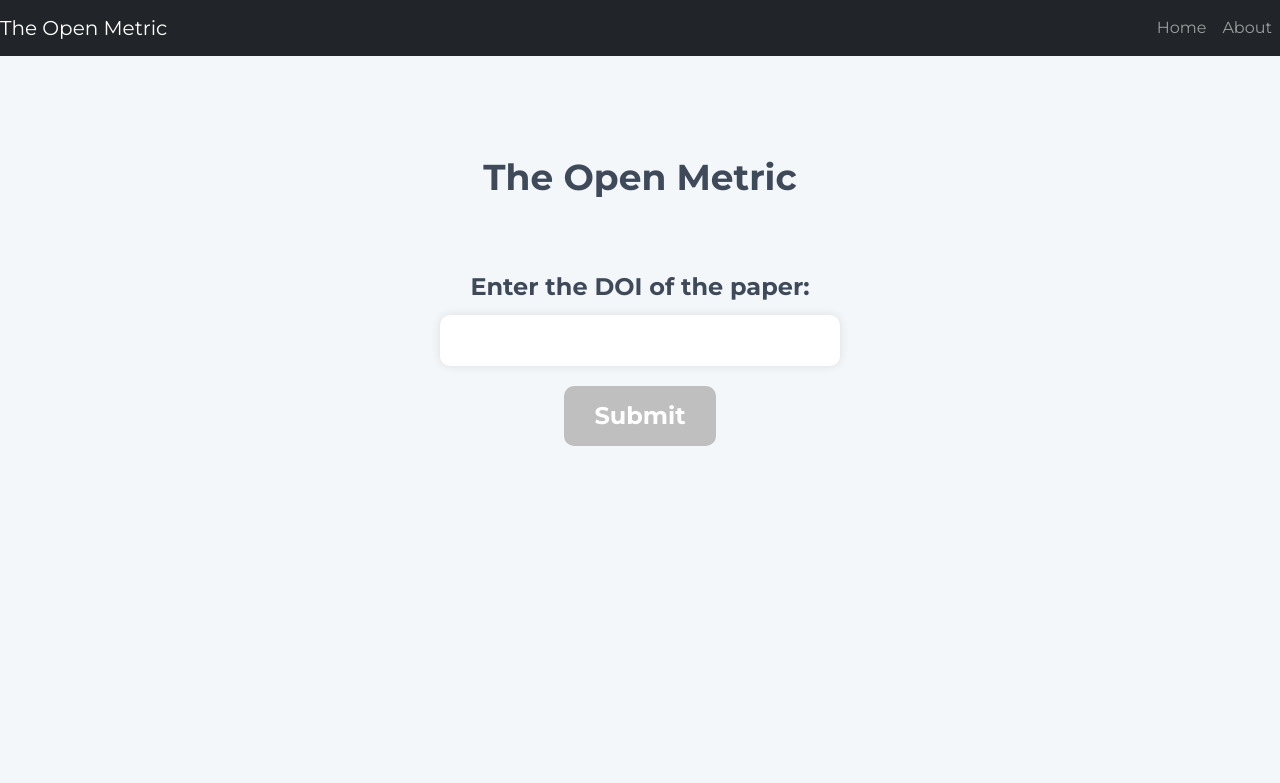
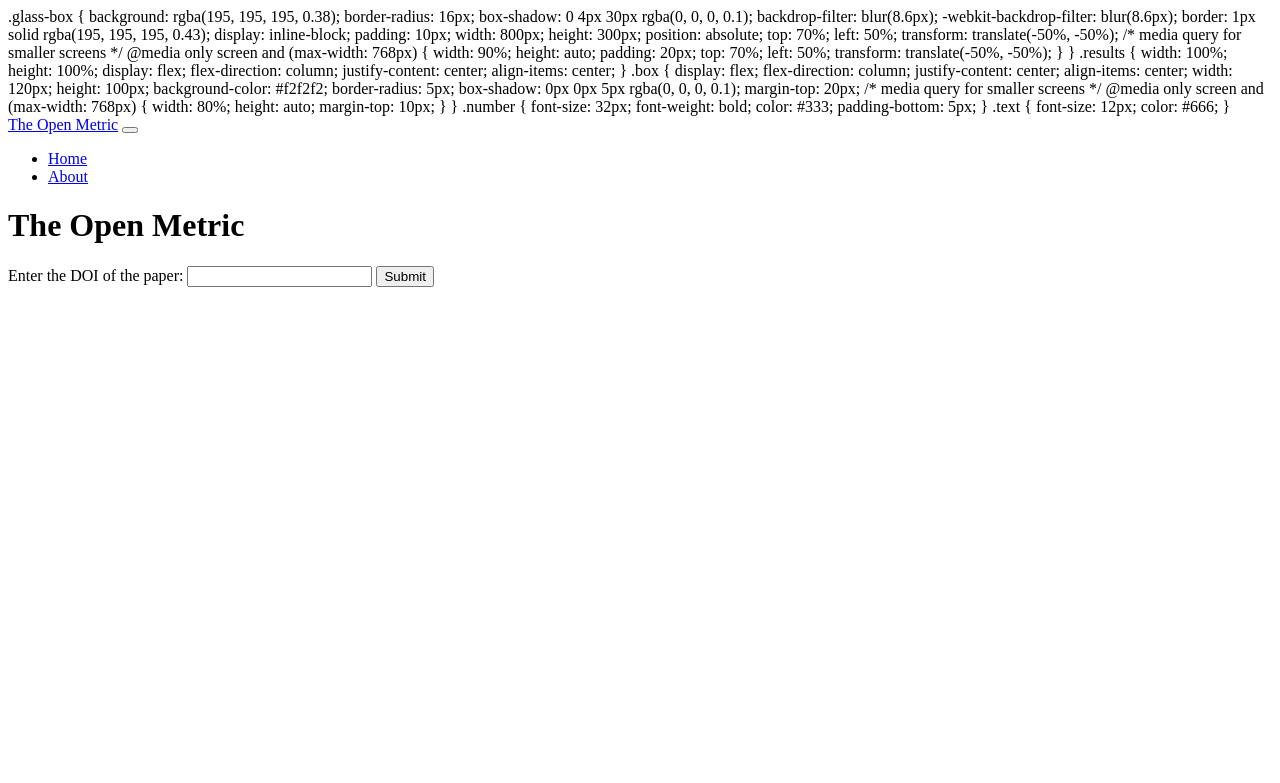
Before and after one commit to aryndam9/nasa-spaceappschallenge, a Flask app: page / in a window 1280 px wide. Shown: the top 783 px of the page. Run offline with Flask 3, Linux system fonts and the light colour scheme.

Commit message:
Update index.html

```diff
--- a/templates/index.html
+++ b/templates/index.html
@@ -1,67 +1,4 @@
-<!doctype html>
-<html lang="en">
-  <head>
-    <!-- Required meta tags -->
-    <meta charset="utf-8">
-    <meta name="viewport" content="width=device-width, initial-scale=1">
-
-    <!-- Bootstrap CSS -->
-    <link href="https://cdn.jsdelivr.net/npm/bootstrap@5.0.2/dist/css/bootstrap.min.css" rel="stylesheet" integrity="sha384-EVSTQN3/azprG1Anm3QDgpJLIm9Nao0Yz1ztcQTwFspd3yD65VohhpuuCOmLASjC" crossorigin="anonymous">
-
-    <title>The Open Metric</title>
-    <link href="https://fonts.googleapis.com/css?family=Montserrat:400,700" rel="stylesheet">
-    <style>
-      body {
-        background-color: #F3F7F9;
-        color: #3E4959;
-        font-family: 'Montserrat', sans-serif;
-        font-size: 16px;
-        line-height: 1.5;
-      }
-      h1 {
-        font-size: 36px;
-        font-weight: 700;
-        text-align: center;
-        margin-top: 100px;
-        margin-bottom: 50px;
-      }
-      form {
-        display: flex;
-        flex-direction: column;
-        align-items: center;
-        margin-top: 50px;
-      }
-      label {
-        font-size: 24px;
-        font-weight: 700;
-        margin-top: 20px;
-      }
-      input[type="text"] {
-        font-size: 18px;
-        padding: 12px;
-        border: none;
-        border-radius: 10px;
-        margin-top: 10px;
-        box-shadow: 0px 0px 10px rgba(0, 0, 0, 0.1);
-        width: 400px;
-      }
-      input[type="submit"] {
-        font-size: 24px;
-        font-weight: 700;
-        padding: 12px 30px;
-        border: none;
-        border-radius: 10px;
-        margin-top: 20px;
-        background-color: #BFBFBF;
-        color: #fff;
-        cursor: pointer;
-        transition: all 0.3s ease-in-out;
-      }
-      input[type="submit"]:hover {
-        background-color: #3E4959;
-        box-shadow: 0px 0px 10px rgba(0, 0, 0, 0.2);
-      }
-      .glass-box {
+.glass-box {
   background: rgba(195, 195, 195, 0.38);
   border-radius: 16px;
   box-shadow: 0 4px 30px rgba(0, 0, 0, 0.1);
@@ -148,9 +85,13 @@
       {% if open_metric_score %}
       <div class="glass-box">
         <div class="results">
-          <p>Title: <span>{{ title }}</span></p>
-          <p>DOI: <span>{{ doi }}</span></p>
-          <p>The Open Metric value for this article is: <span>{{ open_metric_score }}</span></p>
+          <p><span style="font-weight:bold;">TITLE:</span> <span>{{ title }}</span></p>
+    <p><span style="font-weight:bold;">DOI:</span> <span>{{ doi }}</span></p>
+
+          <div class="box">
+            <span class="number">{{ open_metric_score }}</span>
+            <span class="text">Open Metric score</span>
+          </div>
         </div>
       </div>
 
```
